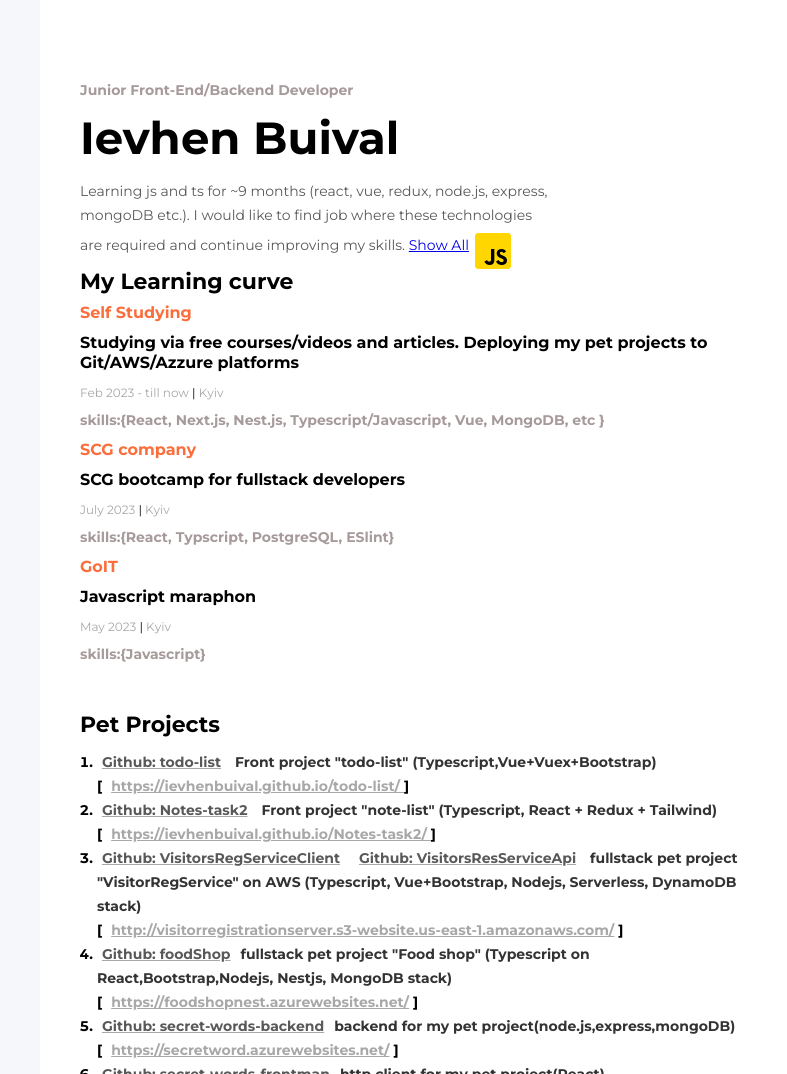
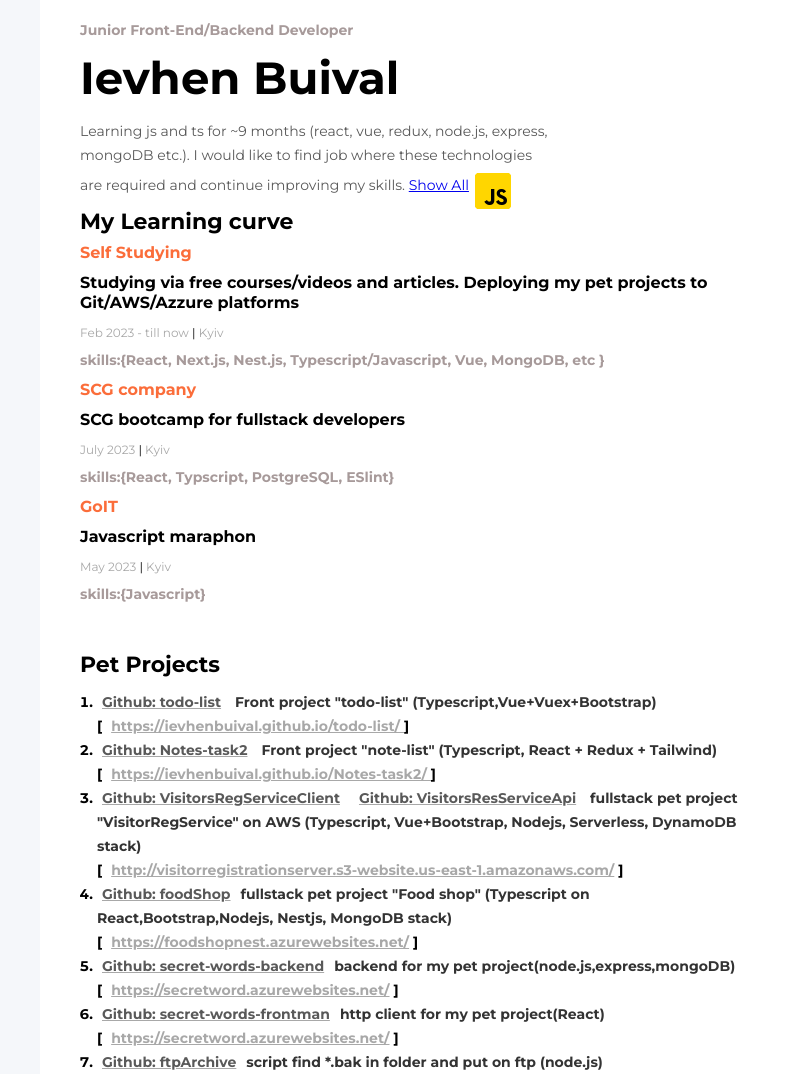
Before and after one commit to IevhenBuival/CV, a plain HTML site: page index.html in a window 1280 px wide. Shown: the top 1074 px of the page, 0-787 px from the left. Drawn offline with Linux system fonts and the light colour scheme.

Commit message:
corrected margin

```diff
--- a/style/style.css
+++ b/style/style.css
@@ -66,10 +66,10 @@
 }
 
 .content_div {
-  padding: 40px 40px;
+  padding: 10px 40px;
   display: flex;
   flex-direction: column;
-  margin: 40px auto;
+  margin: 10px auto;
 
   width: 60%;
   background-color: #ffffff;
```
